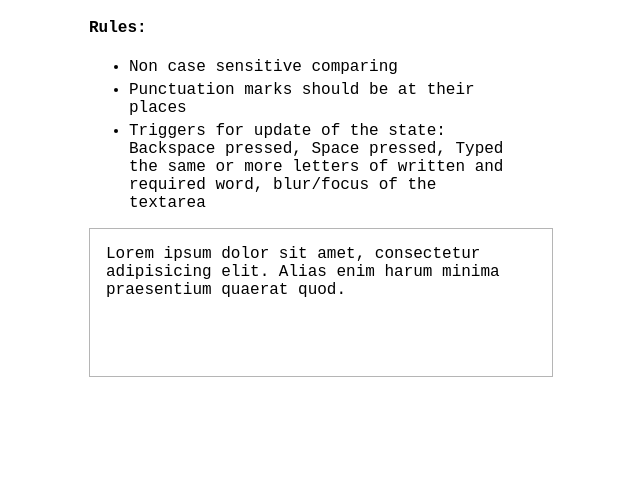
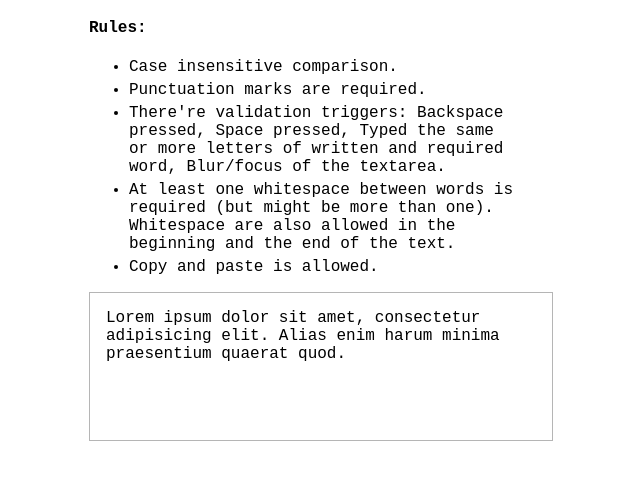
Before and after one commit to HexagonTech/interview-qa-task, a plain HTML site: page index.html in a window 1280 px wide. Shown: the part 61-540 px from the top of the page, without its empty margins (336-976 px from the left). Drawn offline with nearby package versions, Linux system fonts and the light colour scheme.

Commit message:
Update rules and remove console.log

```diff
--- a/app.js
+++ b/app.js
@@ -1,10 +1,8 @@
 ((window) => {
-  console.log(window.TEXT_TO_VALIDATE);
   let textareahandler = new TextAreaHandler($('.textarea-wrapper textarea'), {
     rightText: window.TEXT_TO_VALIDATE
   });
   textareahandler.on('update', status => {
     $('.textarea-wrapper').attr('state', status);
   });
-
 })(window);
--- a/index.html
+++ b/index.html
@@ -55,9 +55,11 @@
   <div class="rules-block">
     <h4>Rules:</h4>
     <ul>
-      <li>Non case sensitive comparing</li>
-      <li>Punctuation marks should be at their places</li>
-      <li>Triggers for update of the state: Backspace pressed, Space pressed, Typed the same or more letters of written and required word, blur/focus of the textarea</li>
+      <li>Case insensitive comparison.</li>
+      <li>Punctuation marks are required.</li>
+      <li>There're validation triggers: Backspace pressed, Space pressed, Typed the same or more letters of written and required word, Blur/focus of the textarea.</li>
+      <li>At least one whitespace between words is required (but might be more than one). Whitespace are also allowed in the beginning and the end of the text.</li>
+      <li>Copy and paste is allowed.</li>
     </ul>
   </div>
 
```
